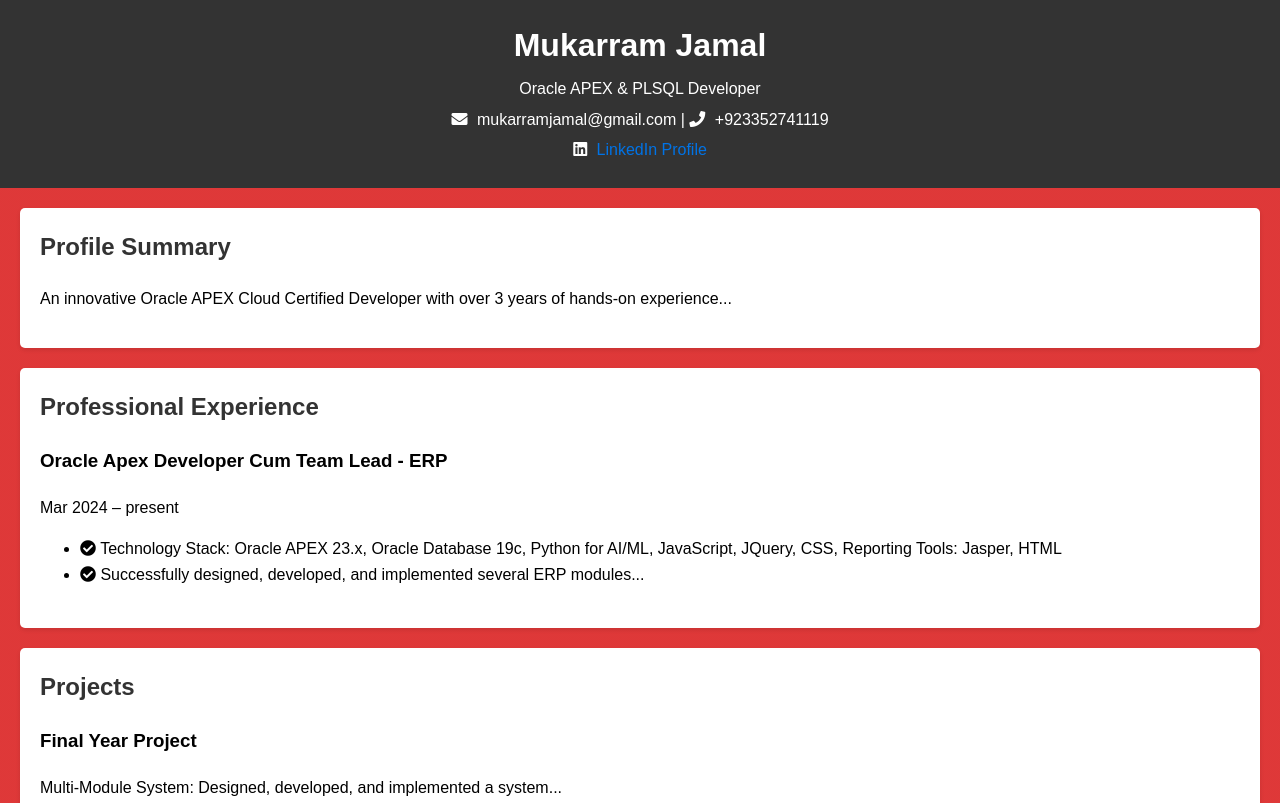
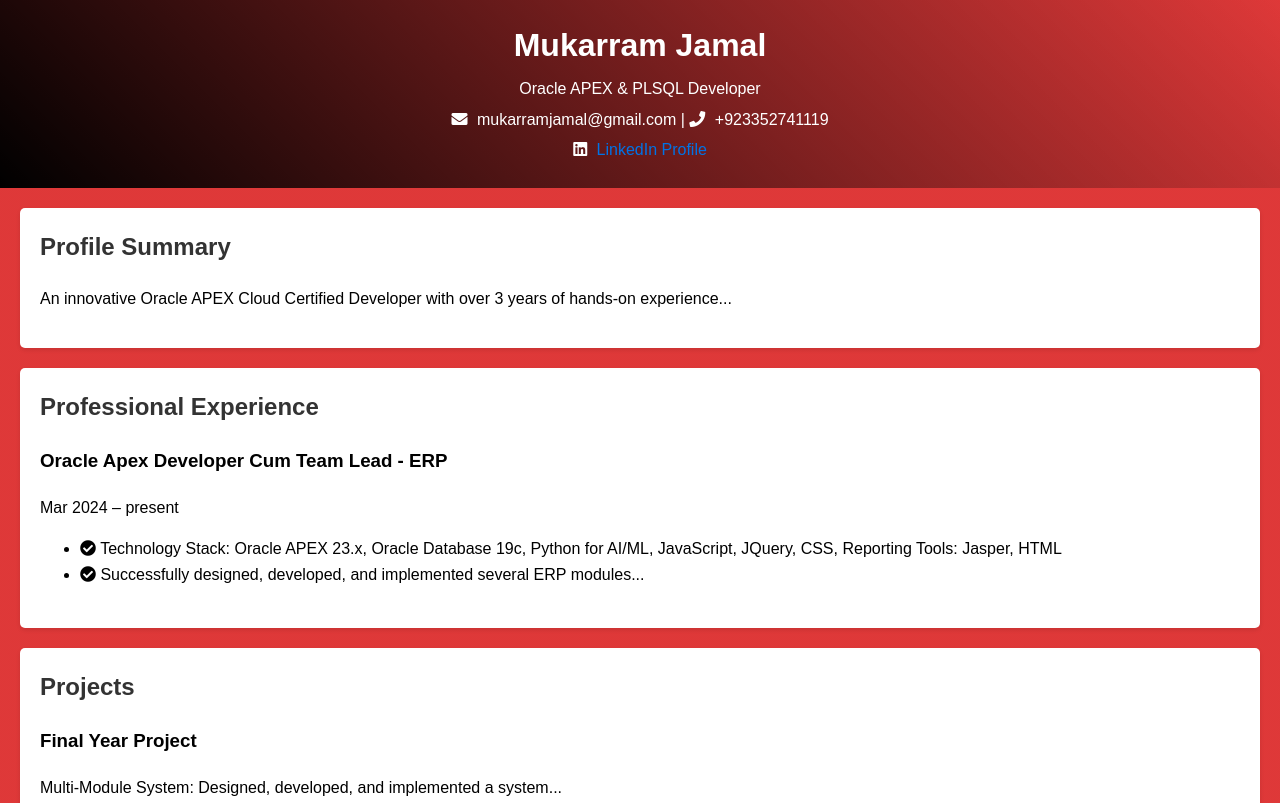
Before and after one commit to Mukarram-Jamal/mukarram.github.io, a plain HTML site: page index.html in a window 1280 px wide. Shown: the top 803 px of the page. Drawn offline with Linux system fonts and the light colour scheme.

Commit message:
Update styles.css

```diff
--- a/styles.css
+++ b/styles.css
@@ -5,11 +5,11 @@ body {
     line-height: 1.6;
     margin: 0;
     padding: 0;
-    background: linear-gradient(0deg, black, #da1d1de0 100px)
+    background: linear-gradient(0deg, yellow, #da1d1de0 100px);
 }
 
 header {
-    background-color: #333;
+    background: linear-gradient(45deg, black, transparent);
     color: #fff;
     padding: 20px;
     text-align: center;
```
